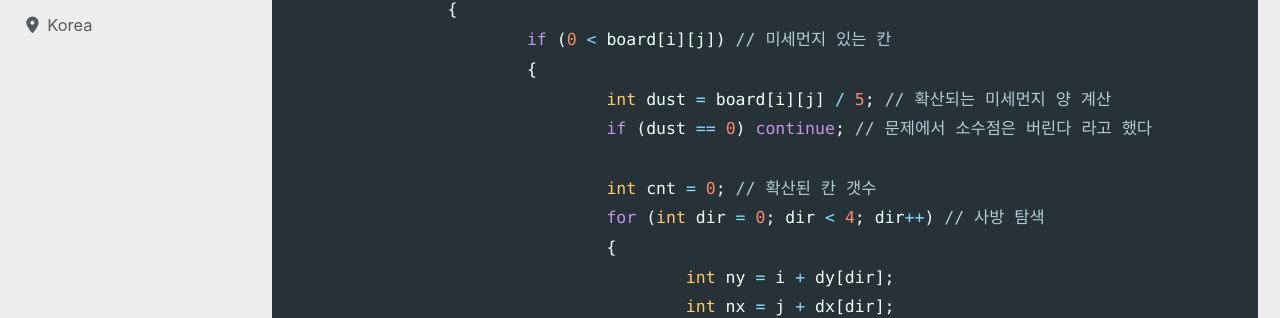
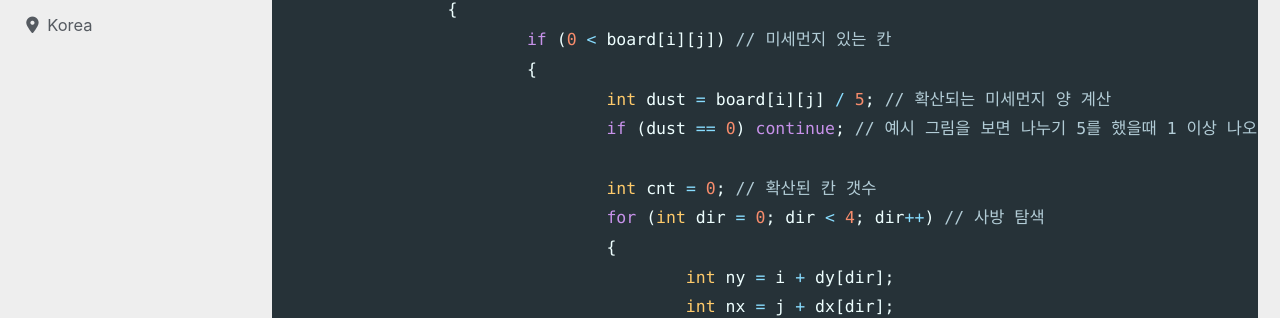
Before and after one commit to devMyeong/devMyeong.github.io, a Jekyll site: the page built from _posts/codingTest/2023-05-01-삼성기출.md, in a window 1280 px wide and 900 px high, scrolled down 18406 px. Shown: the part 141-459 px from the top of the window. Built offline with Jekyll 4.4.1, drawn with Linux system fonts in a browser that asks for light colours; cached includes are drawn as plain includes; nearby versions of some CDN libraries; some web fonts are replaced; comment, search, counter and statistics services are not loaded.

Commit message:
Chore : 수정

```diff
--- a/_posts/codingTest/2023-05-01-삼성기출.md
+++ b/_posts/codingTest/2023-05-01-삼성기출.md
@@ -592,7 +592,7 @@ void CalDiffusion()
 			if (0 < board[i][j]) // 미세먼지 있는 칸
 			{
 				int dust = board[i][j] / 5; // 확산되는 미세먼지 양 계산
-				if (dust == 0) continue; // 문제에서 소수점은 버린다 라고 했다
+				if (dust == 0) continue; // 예시 그림을 보면 나누기 5를 했을때 1 이상 나오지 않으면 확산되지 않음
 
 				int cnt = 0; // 확산된 칸 갯수
 				for (int dir = 0; dir < 4; dir++) // 사방 탐색
```
